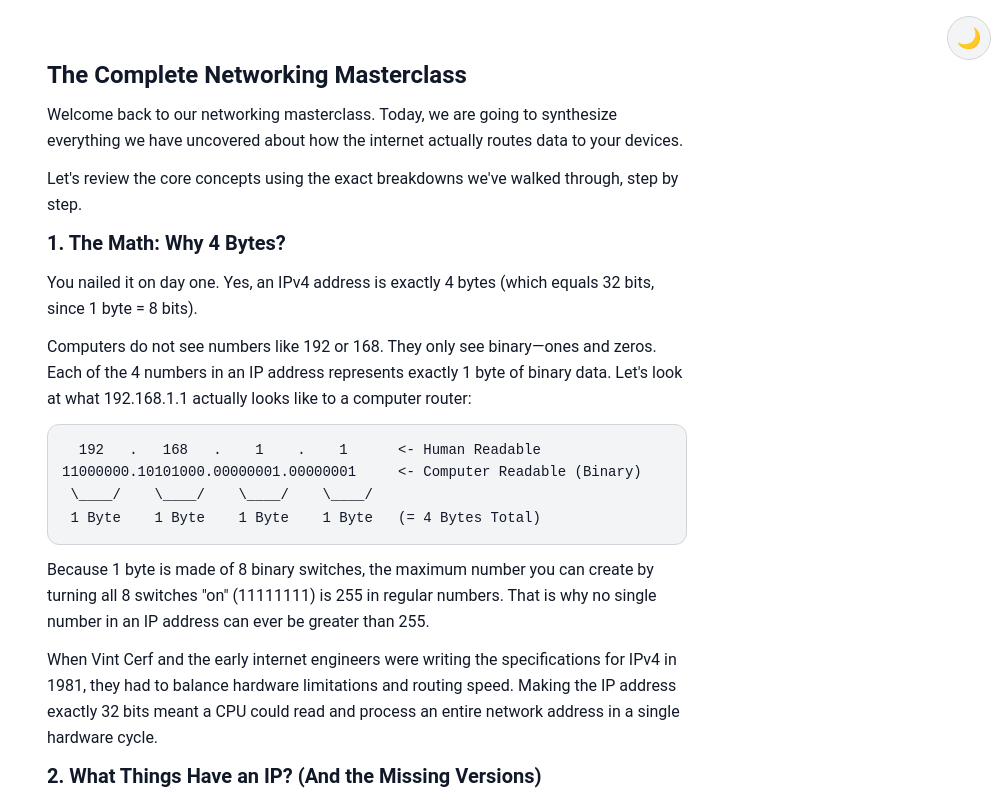
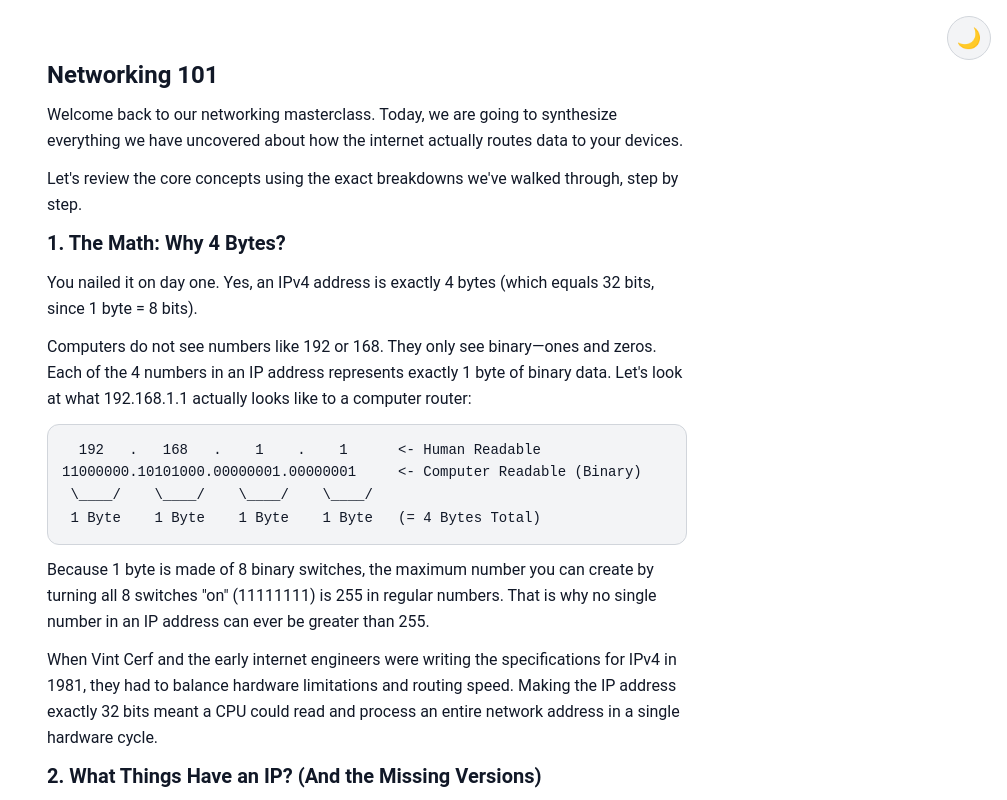
Before and after one commit to KoushyarHB/my-tech-memoir, a Next.js app: page / in a window 1280 px wide. Shown: the top 800 px of the page, without its empty margins (273-1280 px from the left). Built offline with nearby package versions, Linux system fonts and the light colour scheme.

Commit message:
Rename page title to Networking 101

```diff
--- a/src/app/page.tsx
+++ b/src/app/page.tsx
@@ -3,7 +3,7 @@ export default function Home() {
     <main className="w-full max-w-2xl mx-auto px-4 py-6 sm:px-4 sm:py-8">
       <article className="prose dark:prose-invert max-w-none font-sans">
         <h1 className="text-2xl font-bold mt-7 mb-2.5 leading-tight text-gray-900 dark:text-white">
-          The Complete Networking Masterclass
+          Networking 101
         </h1>
 
         <p className="my-3 text-base leading-relaxed">
```
